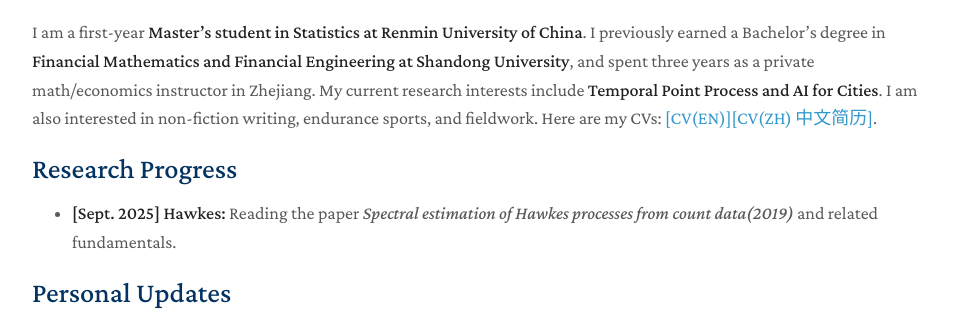
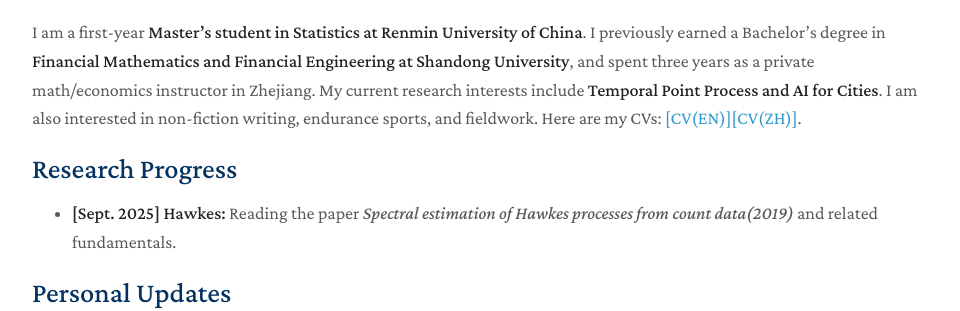
Before and after one commit to zhangming4153/zhangming4153.github.io, a Jekyll site: the page built from index.md, in a window 1280 px wide. Shown: the part 596-907 px from the top of the page, without its empty margins (158-1118 px from the left). Built offline with Jekyll 4.4.1, drawn with Linux system fonts in a browser that asks for light colours; a style sheet for code colours, icons or effects is not loaded; our own code applies the rules of GitHub Pages for plain Markdown files.

Commit message:
Update index.md

```diff
--- a/index.md
+++ b/index.md
@@ -4,7 +4,7 @@ layout: homepage
 
 ## About Me
 
-I am a first-year **Master's student in Statistics at Renmin University of China**. I previously earned a Bachelor's degree in **Financial Mathematics and Financial Engineering at Shandong University**, and spent three years as a private math/economics instructor in Zhejiang. My current research interests include **Temporal Point Process and AI for Cities**. I am also interested in non-fiction writing, endurance sports, and fieldwork. Here are my CVs: [[CV(EN)]](assets/CV_MingZhang_en.pdf)[[CV(ZH) 中文简历]](assets/CV_MingZhang_zh.pdf).
+I am a first-year **Master's student in Statistics at Renmin University of China**. I previously earned a Bachelor's degree in **Financial Mathematics and Financial Engineering at Shandong University**, and spent three years as a private math/economics instructor in Zhejiang. My current research interests include **Temporal Point Process and AI for Cities**. I am also interested in non-fiction writing, endurance sports, and fieldwork. Here are my CVs: [[CV(EN)]](assets/CV_MingZhang_en.pdf)[[CV(ZH)]](assets/CV_MingZhang_zh.pdf).
 
 
 ## Research Progress
```
